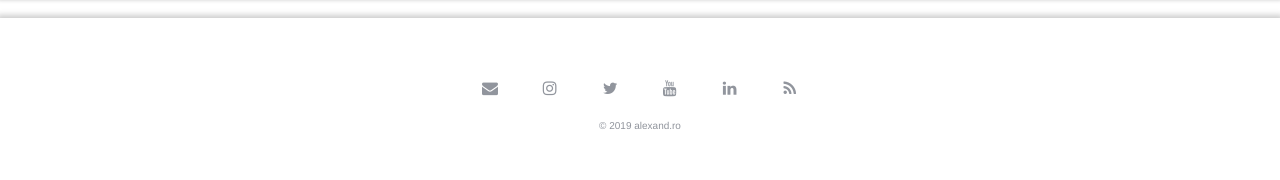
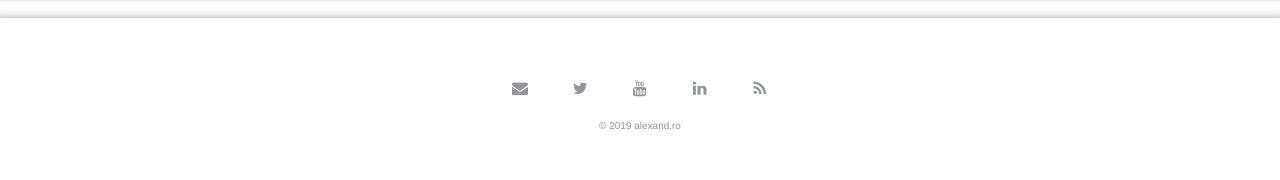
Before and after one commit to alexand-ro/alexand-ro.github.io, a Jekyll site: the page built from index.html, in a window 1280 px wide. Shown: the part 2223-2403 px from the top of the page. Built offline with Jekyll 4.4.1, drawn with Linux system fonts in a browser that asks for light colours; comment, search, counter and statistics services are not loaded.

Commit message:
Removed instagram again

```diff
--- a/_config.yml
+++ b/_config.yml
@@ -30,5 +30,4 @@ social:
     - https://www.facebook.com/petrache.alex
     - https://www.linkedin.com/in/alexpetrache
     - https://github.com/AlexPetrache
-    - https://instagram.com/alexand.ro
     - https://youtube.com/channel/UCQQwkvM9vQ6AEl1CfnEtdrQ
--- a/_includes/footer.html
+++ b/_includes/footer.html
@@ -1,7 +1,6 @@
 <div id="footer">
     <div class="social-btns">
         <a class="btn email" href="mailto:hello@alexand.ro"><i class="fa fa-envelope"></i></a>
-        <a class="btn instagram" href="https://instagram.com/alexand.ro/"><i class="fa fa-instagram"></i></a>
         <a class="btn twitter" href="https://twitter.com/AlexIPetrache"><i class="fa fa-twitter"></i></a>
         <a class="btn youtube" href="https://youtube.com/channel/UCQQwkvM9vQ6AEl1CfnEtdrQ"><i class="fa fa-youtube"></i></a>
         <a class="btn linkedin" href="https://www.linkedin.com/in/alexpetrache/"><i class="fa fa-linkedin"></i></a>
--- a/_sass/main.scss
+++ b/_sass/main.scss
@@ -448,9 +448,6 @@ blockquote::after {
 .social-btns .btn.twitter:before {
     background-color: #3cf;
 }
-.social-btns .btn.instagram:before {
-background-color: #C13584;
-}
 .social-btns .btn.youtube:before {
   background-color: #dc4a38;
 }
```
